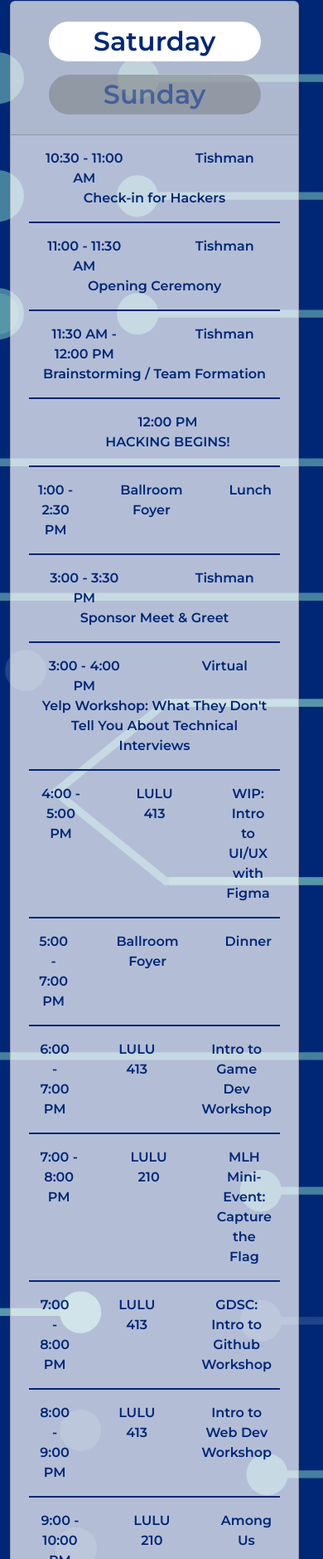
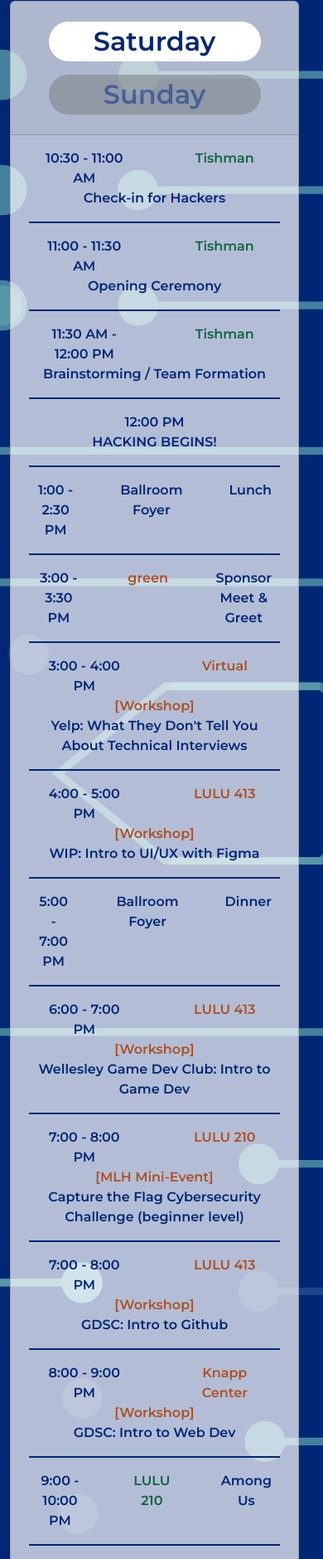
Before and after one commit to wellesleyhack/fall2022, a plain HTML site: page index.html in a window 390 px wide. Shown: the part 2102-3981 px from the top of the page at 83% size. Drawn offline with nearby package versions, Linux system fonts and the light colour scheme.

Commit message:
update schedule, footer css

```diff
--- a/index.html
+++ b/index.html
@@ -158,7 +158,7 @@
                   <p>10:30 - 11:00 AM</p>
                 </div>
                 <div class="col">
-                  <p class="location">Tishman</p>
+                  <p class="green">Tishman</p>
                 </div>
                 <div class="col">
                   <p>Check-in for Hackers</p>
@@ -170,7 +170,7 @@
                   <p>11:00 - 11:30 AM</p>
                 </div>
                 <div class="col">
-                  <p class="location">Tishman</p>
+                  <p class="green">Tishman</p>
                 </div>
                 <div class="col">
                   <p>Opening Ceremony</p>
@@ -182,7 +182,7 @@
                   <p>11:30 AM - 12:00 PM</p>
                 </div>
                 <div class="col">
-                  <p class="location">Tishman</p>
+                  <p class="green">Tishman</p>
                 </div>
                 <div class="col">
                   <p>Brainstorming / Team Formation</p>
@@ -199,7 +199,7 @@
                   <p>1:00 - 2:30 PM</p>
                 </div>
                 <div class="col">
-                  <p class="location">Ballroom Foyer</p>
+                  <p>Ballroom Foyer</p>
                 </div>
                 <div class="col">
                   <p>Lunch</p>
@@ -211,7 +211,7 @@
                   <p>3:00 - 3:30 PM</p>
                 </div>
                 <div class="col">
-                  <p class="location">Tishman</p>
+                  <p class="orange">green</p>
                 </div>
                 <div class="col">
                   <p>Sponsor Meet & Greet</p>
@@ -223,10 +223,11 @@
                   <p>3:00 - 4:00 PM</p>
                 </div>
                 <div class="col">
-                  <p class="location">Virtual</p>
+                  <p class="orange">Virtual</p>
                 </div>
                 <div class="col">
-                  <p>Yelp Workshop: What They Don't Tell You About Technical Interviews</p>
+                  <p class="orange">[Workshop]</p>
+                  <p>Yelp: What They Don't Tell You About Technical Interviews</p>
                 </div>
               </div>
               <hr class="separator">
@@ -235,9 +236,10 @@
                   <p>4:00 - 5:00 PM</p>
             </div>
                 <div class="col">
-                  <p class="location">LULU 413</p>
+                  <p class="orange">LULU 413</p>
                 </div>
                 <div class="col">
+                  <p class="orange">[Workshop]</p>
                   <p>WIP: Intro to UI/UX with Figma</p>
                 </div>
               </div>
@@ -247,7 +249,7 @@
                   <p>5:00 - 7:00 PM</p>
                 </div>
                 <div class="col">
-                  <p class="location">Ballroom Foyer</p>
+                  <p>Ballroom Foyer</p>
                 </div>
                 <div class="col">
                   <p>Dinner</p>
@@ -259,10 +261,11 @@
                   <p>6:00 - 7:00 PM</p>
                 </div>
                 <div class="col">
-                  <p class="location">LULU 413</p>
+                  <p class="orange">LULU 413</p>
                 </div>
                 <div class="col">
-                  <p>Intro to Game Dev Workshop</p>
+                  <p class="orange">[Workshop]</p>
+                  <p>Wellesley Game Dev Club: Intro to Game Dev</p>
                 </div>
               </div>
               <hr class="separator">
@@ -271,10 +274,11 @@
                   <p>7:00 - 8:00 PM</p>
                 </div>
                 <div class="col">
-                  <p class="location">LULU 210</p>
+                  <p class="orange">LULU 210</p>
                 </div>
                 <div class="col">
-                  <p>MLH Mini-Event: Capture the Flag</p>
+                  <p class="orange">[MLH Mini-Event]</p>
+                  <p>Capture the Flag Cybersecurity Challenge (beginner level)</p>
                 </div>
               </div>
               <hr class="separator">
@@ -283,10 +287,11 @@
                   <p>7:00 - 8:00 PM</p>
                 </div>
                 <div class="col">
-                  <p class="location">LULU 413</p>
+                  <p class="orange">LULU 413</p>
                 </div>
                 <div class="col">
-                  <p>GDSC: Intro to Github Workshop</p>
+                  <p class="orange">[Workshop]</p>
+                  <p>GDSC: Intro to Github</p>
                 </div>
               </div>
               <hr class="separator">
@@ -295,10 +300,11 @@
                   <p>8:00 - 9:00 PM</p>
                 </div>
                 <div class="col">
-                  <p class="location">LULU 413</p>
+                  <p class="orange">Knapp Center</p>
                 </div>
                 <div class="col">
-                  <p>Intro to Web Dev Workshop</p>
+                  <p class="orange">[Workshop]</p>
+                  <p>GDSC: Intro to Web Dev</p>
                 </div>
               </div>
               <hr class="separator">
@@ -307,7 +313,7 @@
                   <p>9:00 - 10:00 PM</p>
                 </div>
                 <div class="col">
-                  <p class="location">LULU 210</p>
+                  <p class="green">LULU 210</p>
                 </div>
                 <div class="col">
                   <p>Among Us</p>
@@ -319,7 +325,7 @@
                   <p>10:00 - 11:00 PM</p>
                 </div>
                 <div class="col">
-                  <p class="location">LULU 210</p>
+                  <p class="green">LULU 210</p>
                 </div>
                 <div class="col">
                   <p>Among Us</p>
@@ -331,7 +337,7 @@
                   <p>11:00 PM</p>
                 </div>
                 <div class="col">
-                  <p class="location">Cow Chair Room</p>
+                  <p>Cow Chair Room</p>
                 </div>
                 <div class="col">
                   <p>Midnight Snack</p>
@@ -346,7 +352,7 @@
                   <p>9:30 - 11:00 AM</p>
                 </div>
                 <div class="col">
-                  <p class="location">Cow Chair Room</p>
+                  <p>Cow Chair Room</p>
                 </div>
                 <div class="col">
                   <p>Grab & Go Breakfast</p>
@@ -363,7 +369,7 @@
                   <p>12:30 - 2:30 PM</p>
                 </div>
                 <div class="col">
-                  <p class="location">Tishman</p>
+                  <p class="green">Tishman</p>
                 </div>
                 <div class="col">
                   <p>Judging Begins</p>
@@ -375,7 +381,7 @@
                   <p>2:30 - 3:30 PM</p>
                 </div>
                 <div class="col">
-                  <p class="location">Tishman</p>
+                  <p class="green">Tishman</p>
                 </div>
                 <div class="col">
                   <p>Judging Ends / Deliberations Begin</p>
@@ -387,7 +393,7 @@
                   <p>3:30 PM</p>
                 </div>
                 <div class="col">
-                  <p class="location">Tishman</p>
+                  <p class="green">Tishman</p>
                 </div>
                 <div class="col">
                   <p>Closing Ceremony / Awards</p>
@@ -716,15 +722,13 @@
         </div>
         <div class="col-md-6 col-sm-12 footernotes">
           <div class="row">
-            <div class="col-md-6 col-sm-12 codeofconduct">
-              <p>
+            <div class="col-sm-12 codeofconduct">
+              <p class="conductP">
                 <a style="color: #002776;" target="_blank" href="http://mlh.io/code-of-conduct" alt="code of conduct">
                   MLH Code of Conduct
                 </a>
               </p>
-            </div>
-            <div class="col-md-6 col-sm-12 copyright">
-              <p style="color: #002776;">Made with &#10084; by the 2022 WHACK committee</p>
+              <p class="conductP" style="color: #002776;">Made with &#10084; by the 2022 WHACK committee</p>
             </div>
           </div>
         </div>
--- a/public/styles.css
+++ b/public/styles.css
@@ -355,6 +355,16 @@ p {
     min-width: 695px !important;
 }
 
+.schRow {
+    justify-content: center;
+}
+
+.schRow .col-xs-3 {
+    padding-left: 0px;
+    padding-right: 0px;
+    margin: 0px;
+}
+
 #tab-saturday {
     margin-left:1em;
 }
@@ -405,13 +415,21 @@ p {
     font-weight: 600;
 }
 
-.time {
+.orange {
+    color: #ae5024 !important;
+}
+
+.green {
+    color: #0f6640 !important;
+}
+
+/* .time {
     float: left;
 }
 
 .event {
     float: right;
-}
+} */
 
 hr.separator {
     text-align: center !important;
@@ -516,6 +534,10 @@ li span {
     margin: 0.5em 1em 1em 1em;
     text-indent: 0px;
     display: none;
+}
+
+.answer a {
+    color: #C7F0FF;
 }
 
 .question:hover, .answer:hover {
@@ -670,6 +692,22 @@ footer {
     text-align: center;
 }
 
+.conductP {
+    display: flex;
+    justify-content: right !important;
+}
+
+.codeofconduct {
+    display: flex;
+    flex-direction: column;
+    justify-content: right !important;
+}
+
+.socialrow {
+    display: flex;
+    align-items: center;
+}
+
 @media (max-width: 767px) {
     .countdownrow {
         margin-bottom: 2rem;
```
